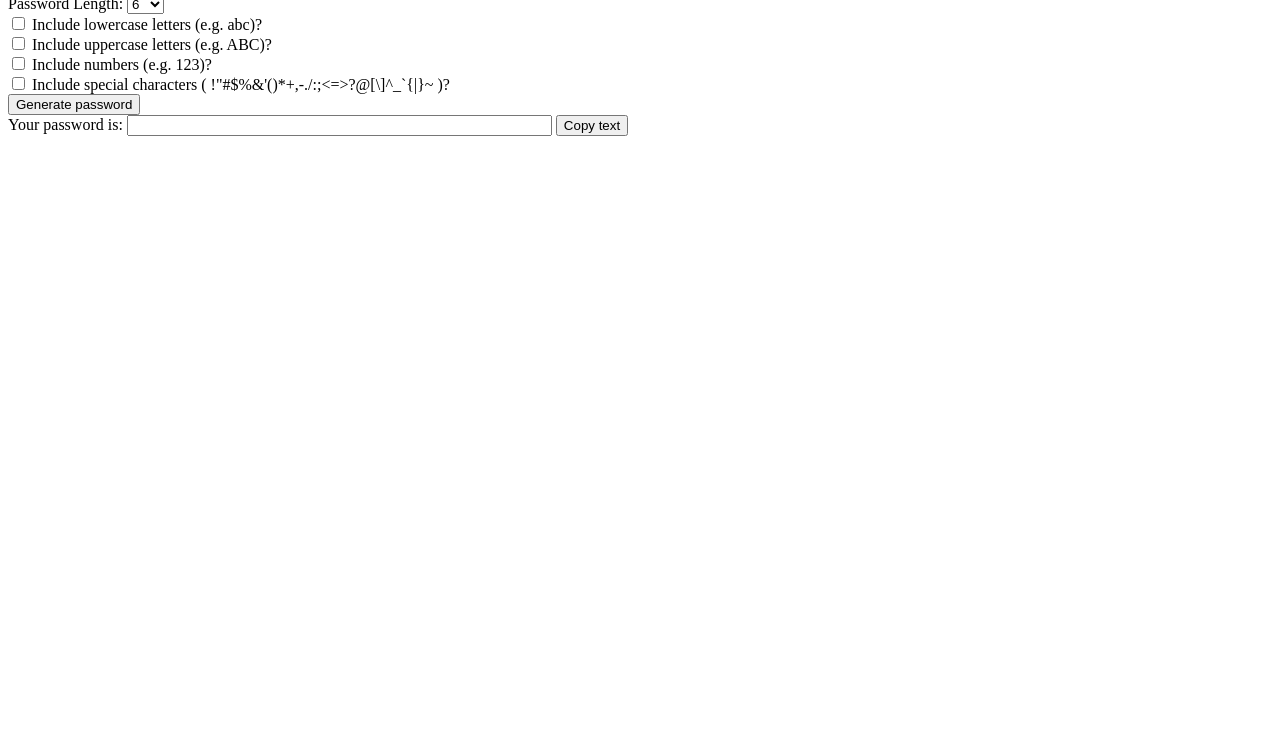
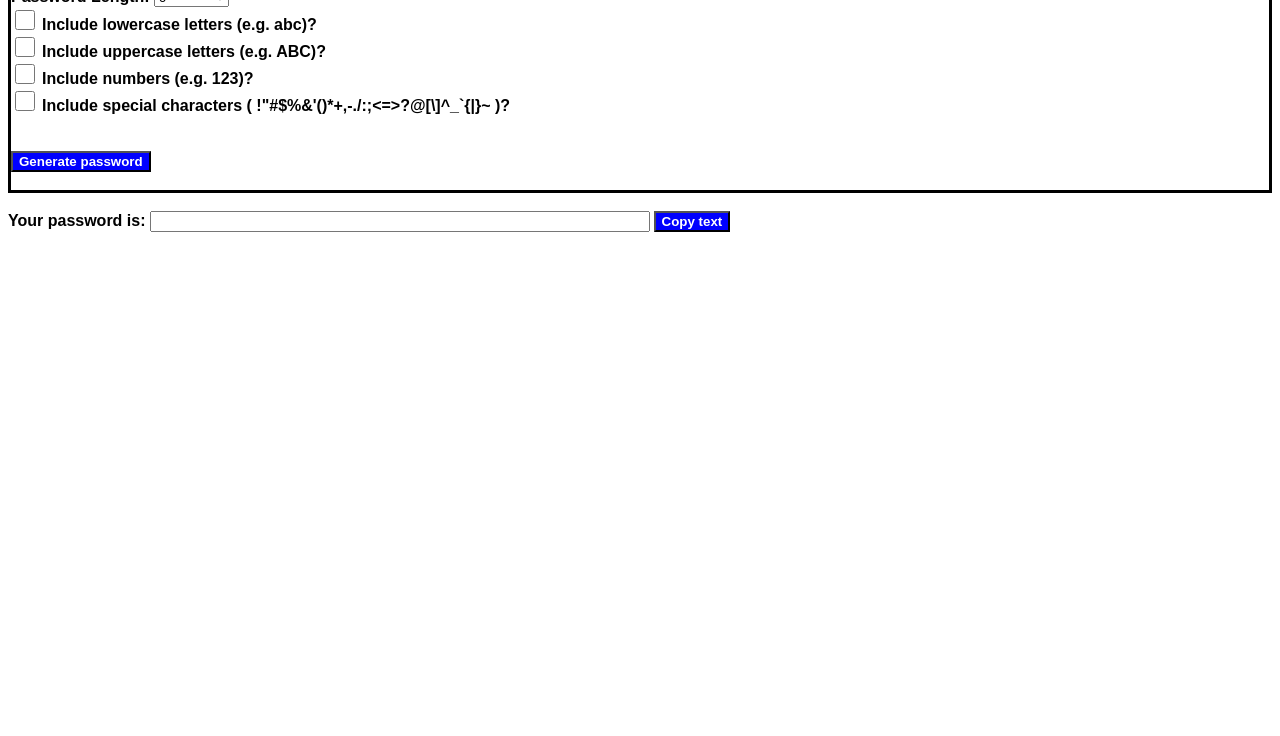
Before and after one commit to suthansivekumaar/random-password-generator, a plain HTML site: page index.html in a window 1280 px wide. Shown: the part 64-800 px from the top of the page. Drawn offline with Linux system fonts and the light colour scheme.

Commit message:
Styling changes

```diff
--- a/index.html
+++ b/index.html
@@ -9,8 +9,10 @@
     <link rel="stylesheet" href="styles.css">
 </head>
 <body>
-    <h3>Have trouble thinking of a strong password? Use this password generator!</h3>
-    <label for="password-length">Password Length:</label>
+    <img src="lock.png" alt="Password lock" style="display: inline;" width="50px">
+    <h3 style="display: inline;" id="header">Random Password Generator</h3>
+    <div id="necessary-fields">
+    <label for="password-length" id="password-length-label">Password Length:</label>
     <select name="password-length" id="password-length">
         <option value="6">6</option>
         <option value="7">7</option>
@@ -59,16 +61,20 @@
         <option value="50">50</option>
     </select><br>
     <input type="checkbox" id="lowercase-letters" name="lowercase-letters" value="lowercase">
-    <label for="lowercase-letters">Include lowercase letters (e.g. abc)?</label><br>
+    <label for="lowercase-letters" id="lowercase-letters-label">Include lowercase letters (e.g. abc)?</label><br>
     <input type="checkbox" id="uppercase-letters" name="uppercase-letters" value="uppercase">
-    <label for="uppercase-letters">Include uppercase letters (e.g. ABC)?</label><br>
+    <label for="uppercase-letters" id="uppercase-letters-label">Include uppercase letters (e.g. ABC)?</label><br>
     <input type="checkbox" id="numbers" name="numbers" value="numbers">
-    <label for="numbers">Include numbers (e.g. 123)?</label><br>
+    <label for="numbers" id="numbers-label">Include numbers (e.g. 123)?</label><br>
     <input type="checkbox" id="special-characters" name="special-characters" value="special">
-    <label for="special-characters">Include special characters ( !"#$%&'()*+,-./:;<=>?@[\]^_`{|}~ )?</label><br>
+    <label for="special-characters" id="special-characters-label">Include special characters ( !"#$%&'()*+,-./:;<=>?@[\]^_`{|}~ )?</label><br>
+    <br><br>
     <button id="generate-password-btn">Generate password</button><br>
-    <label for="generated-password">Your password is:</label>
+    <br>
+    </div>
+    <br>
+    <label for="generated-password" id="generated-password-label">Your password is:</label>
     <input type="text" id="generated-password" name="generated-password" size="50">
-    <button id="copy-password">Copy text</button>
+    <button id="copy-password-btn">Copy text</button>
     </body>
 </html>
--- a/styles.css
+++ b/styles.css
@@ -0,0 +1,99 @@
+*,
+*::before,
+::after {
+  box-sizing: border-box;
+}
+
+#header{
+    font-family: Arial;
+}
+
+#necessary-fields {
+    border-style: solid;
+}
+
+#password-length-label {
+  height: 100%;
+  width: 100%;
+  font-family: Arial;
+  font-weight: bold;
+}
+
+#password-length {
+    width: 75px;
+}
+#lowercase-letters-label {
+    height: 100%;
+    width: 100%;
+    font-family: Arial;
+    font-weight: bold;
+}
+
+#lowercase-letters {
+    height: 20px;
+    width: 20px;
+    accent-color: blue;
+}
+
+#uppercase-letters-label {
+    height: 100%;
+    width: 100%;
+    font-family: Arial;
+    font-weight: bold;
+}
+
+#uppercase-letters {
+    height: 20px;
+    width: 20px;
+    accent-color: blue;
+}
+
+#numbers-label {
+    height: 100%;
+    width: 100%;
+    font-family: Arial;
+    font-weight: bold;
+}
+
+#numbers {
+    height: 20px;
+    width: 20px;
+    accent-color: blue;
+}
+
+#special-characters-label {
+    height: 100%;
+    width: 100%;
+    font-family: Arial;
+    font-weight: bold;
+}
+
+#special-characters {
+    height: 20px;
+    width: 20px;
+    accent-color: blue;
+}
+
+#generated-password-label {
+    height: 100%;
+    width: 100%;
+    font-family: Arial;
+    font-weight: bold;
+}
+
+#generate-password-btn {
+    font-family: Arial;
+    background-color: blue;
+    font-weight: bold;
+    color: white;
+}
+
+#generated-password {
+    width: 500px;
+}
+#copy-password-btn {
+    font-family: Arial;
+    background-color: blue;
+    font-weight: bold;
+    color: white;
+}
--- a/ui-logic.js
+++ b/ui-logic.js
@@ -5,7 +5,7 @@ const specialCharacters = [" ","!", '"', "#", "$", "%", "&", "'", "(", ")", "*",
 let lengthDropdown = document.getElementById("password-length");
 let generatedPasswordBtn = document.getElementById("generate-password-btn");
 let generatedPasswordOutput = document.getElementById("generated-password");
-let copyPasswordBtn = document.getElementById("copy-password");
+let copyPasswordBtn = document.getElementById("copy-password-btn");
 
 generatedPasswordBtn.onclick = function() {
     let length = lengthDropdown.value;
@@ -68,7 +68,6 @@ generatedPasswordBtn.onclick = function() {
         }
 
         generatedPasswordOutput.value = password;
-        console.log(password);
     } else {
         alert("Please select a checkbox before generating.");
     }
```
Also changed, not shown: lock.png (added).
